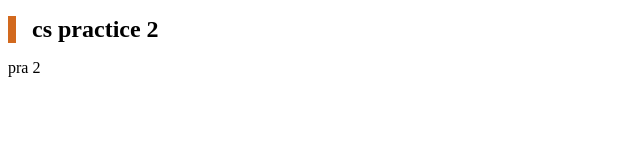
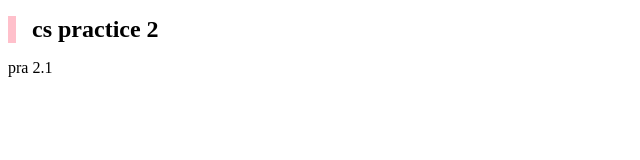
Before and after one commit to cs-mintori/mycafe, a plain HTML site: page index.html in a window 1280 px wide. Shown: the full height of the page, 0-640 px from the left. Drawn offline with Linux system fonts and the light colour scheme.

Commit message:
Add files via upload

```diff
--- a/css/styles.css
+++ b/css/styles.css
@@ -1,5 +1,5 @@
 h1{
   font-size: 24px;
   padding-left: 16px;
-  border-left: 8px solid chocolate;
+  border-left: 8px solid pink;
 }
--- a/index.html
+++ b/index.html
@@ -9,6 +9,6 @@
 </head>
 <body>
   <h1>cs practice 2</h1>
-  <p>pra 2</p>
+  <p>pra 2.1</p>
 </body>
 </html>
```
